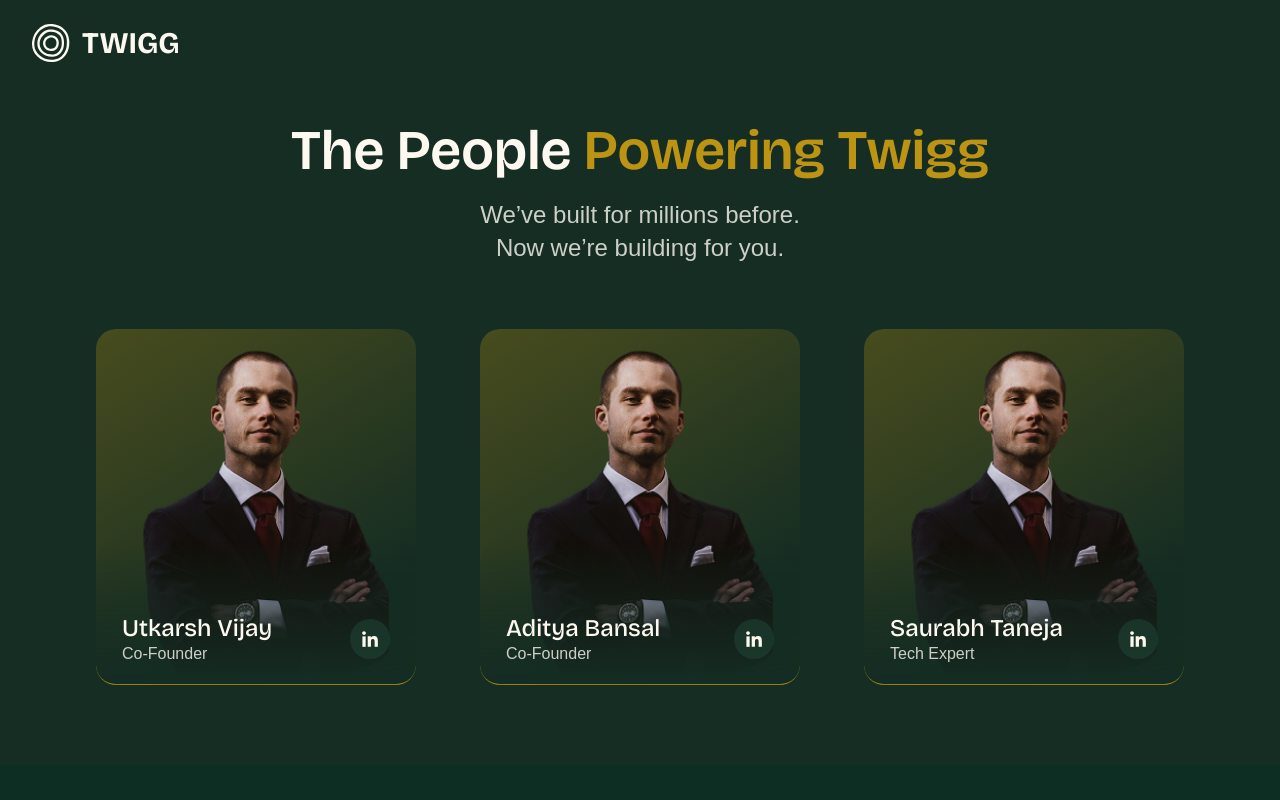
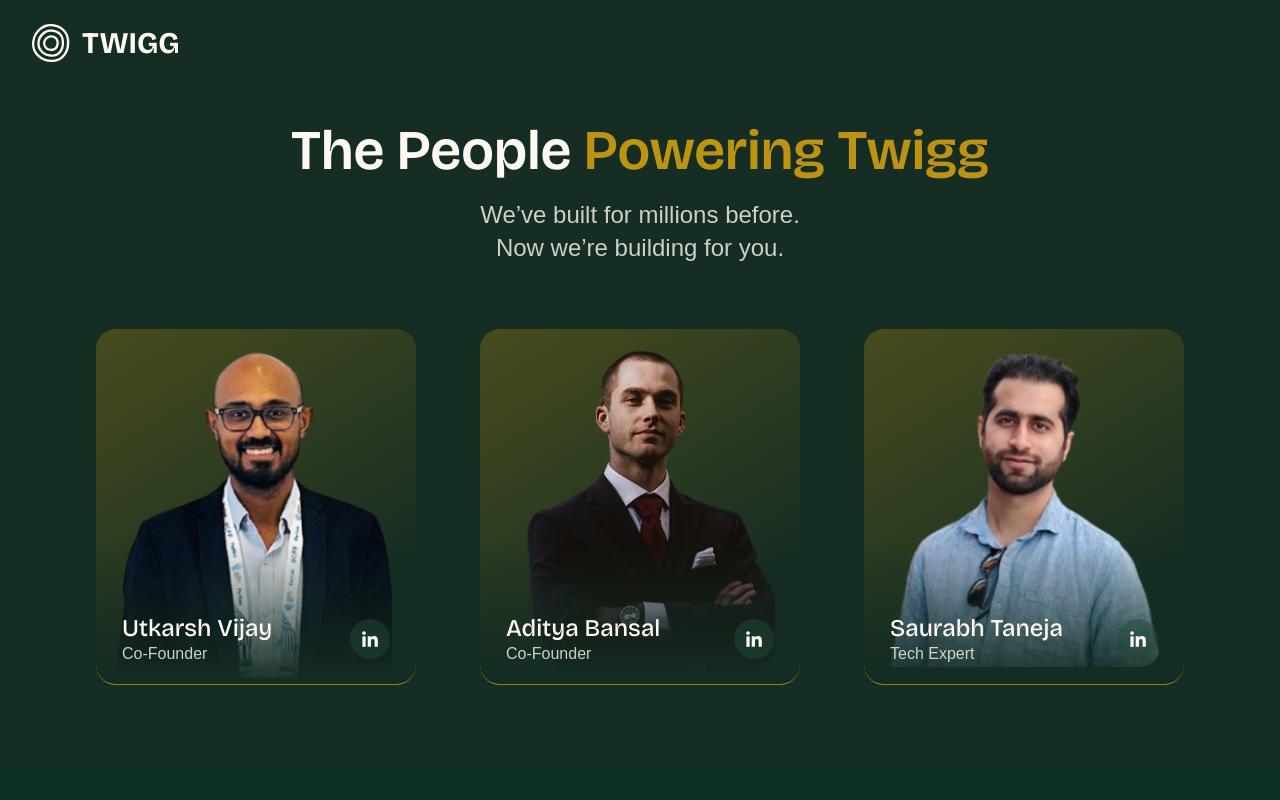
Before and after one commit to TwiggOne/twigg-website, a Next.js app: page /team in a window 1280 px wide. Shown: the top 800 px of the page. Built offline with nearby package versions, Linux system fonts and the light colour scheme; a web font is replaced by a local one.

Commit message:
fix:added the images

```diff
--- a/app/team/page.tsx
+++ b/app/team/page.tsx
@@ -8,7 +8,7 @@
   {
     name: "Utkarsh Vijay",
     role: "Co-Founder",
-    image: "/team/team_member.png",
+    image: "/team/Utkarsh.png",
     linkedIn: "https://www.linkedin.com/in/uvijay/",
     experiences: [
       "12+ years in strategy, product, and technology across government & private sectors",
@@ -33,7 +33,7 @@
   {
     name: "Saurabh Taneja",
     role: "Tech Expert",
-    image: "/team/team_member.png",
+    image: "/team/Saurabh.png",
     linkedIn: "https://www.linkedin.com/in/saurabh-taneja-65937493/",
 
     experiences: [
--- a/components/ui/TeamMemberCard.tsx
+++ b/components/ui/TeamMemberCard.tsx
@@ -36,7 +36,7 @@
   // ... (other style calculations remain the same)
   const nameTextSize = smallCard ? "text-[16px]" : "text-[24px]";
   const roleTextSize = smallCard ? "text-[12px]" : "text-[16px]";
-  const cardPadding = smallCard ? "pr-[20px]" : "pr-[26px]";
+  const cardPadding = smallCard ? "pr-[20px]" : "pr-[24px]";
   const textPaddingX = smallCard ? "px-[16px]" : "px-[26px]";
   const iconContainerSize = smallCard
     ? "w-[36px] h-[36px]"
@@ -93,7 +93,7 @@
         alt={name}
         width={imageWidth}
         height={imageHeight}
-        className="object-cover rounded-[20px]"
+        className=" object-cover rounded-[20px]"
       />
     </>
   );
```
Also changed, not shown: public/team/Saurabh.png (added), public/team/Utkarsh.png (added).
